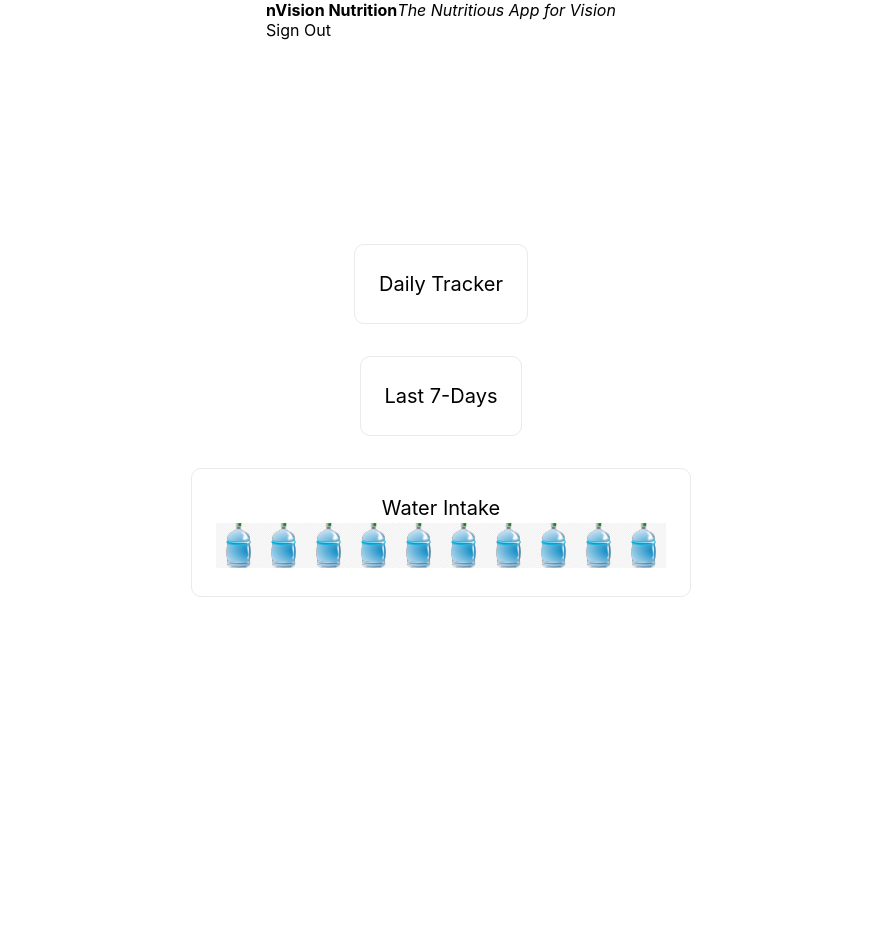
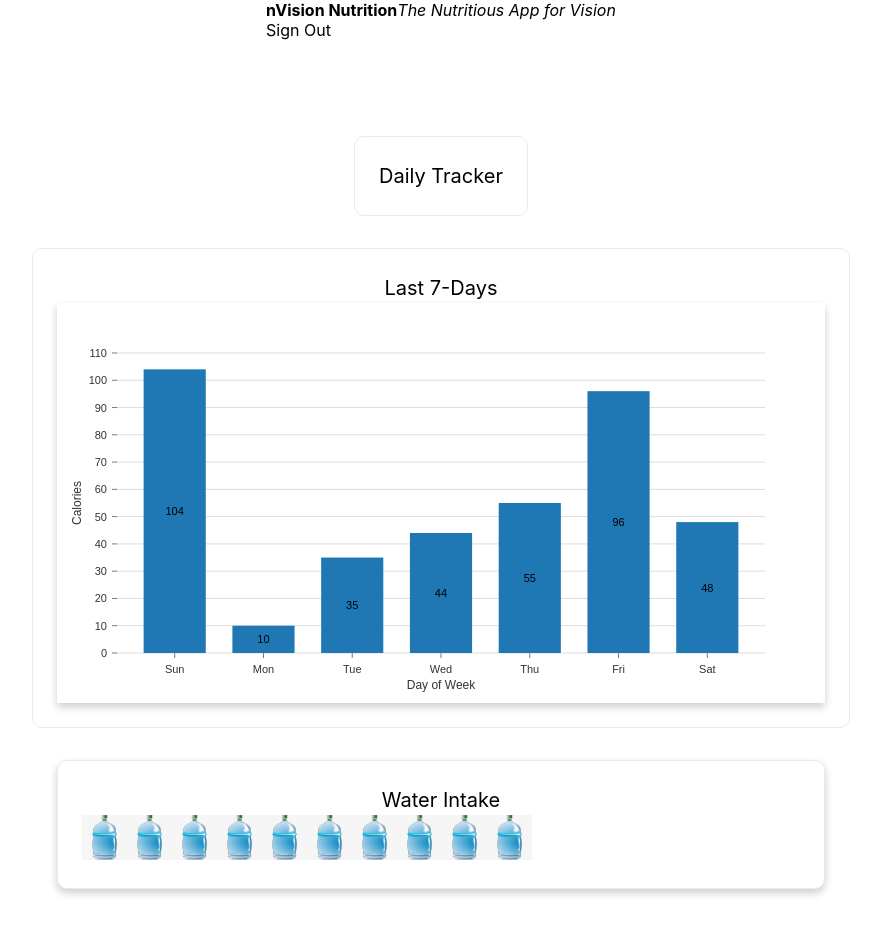
Before and after one commit to Nvision-Nutrition/nvision, a Next.js app: page / in a window 1280 px wide. Shown: the top 934 px of the page, without its empty margins (199-1080 px from the left). Before the commit the page ends 800 px from the top, so only its background shows below. Built offline with nearby package versions, Linux system fonts and the light colour scheme.

Commit message:
adding graph information

```diff
--- a/components/historyGraph.jsx
+++ b/components/historyGraph.jsx
@@ -1,11 +1,132 @@
 import React from 'react';
+import {ResponsiveBar} from '@nivo/bar';
+
 import styles from '../styles/Home.module.css';
 
 const HistoryGraph = () => {
+  const data = [
+    {
+      'dow': 'Sun',
+      'calories': 104,
+    },
+    {
+      'dow': 'Mon',
+      'calories': 10,
+    },
+    {
+      'dow': 'Tue',
+      'calories': 35,
+    },
+    {
+      'dow': 'Wed',
+      'calories': 44,
+    },
+    {
+      'dow': 'Thu',
+      'calories': 55,
+    },
+    {
+      'dow': 'Fri',
+      'calories': 96,
+    },
+    {
+      'dow': 'Sat',
+      'calories': 48,
+    },
+  ];
+
+  const config = {
+    keys: [
+      'calories',
+    ],
+    margin: {
+      'top': 50,
+      'right': 60,
+      'bottom': 50,
+      'left': 60,
+    },
+    defs: [
+      {
+        'id': 'dots',
+        'type': 'patternDots',
+        'background': 'inherit',
+        'color': '#38bcb2',
+        'size': 4,
+        'padding': 1,
+        'stagger': true,
+      },
+      {
+        'id': 'lines',
+        'type': 'patternLines',
+        'background': 'inherit',
+        'color': '#eed312',
+        'rotation': -45,
+        'lineWidth': 6,
+        'spacing': 10,
+      },
+    ],
+    fill: [
+    ],
+    axisBottom: {
+      'tickSize': 5,
+      'tickPadding': 5,
+      'tickRotation': 0,
+      'legend': 'Day of Week',
+      'legendPosition': 'middle',
+      'legendOffset': 32,
+    },
+    axisLeft: {
+      'tickSize': 5,
+      'tickPadding': 5,
+      'tickRotation': 0,
+      'legend': 'Calories',
+      'legendPosition': 'middle',
+      'legendOffset': -40,
+    },
+    legends: [
+      {
+        'dataFrom': 'keys',
+        'effects': [
+          {
+            'on': 'hover',
+            'style': {
+              'itemOpacity': 1,
+            },
+          },
+        ],
+      },
+    ],
+  };
+
+
   return (
     <>
       <div className={`${styles.card} history-graph`}>
         <p className={`${styles.description} subtitle`}>{`Last 7-Days`}</p>
+        <div className="chart">
+          <ResponsiveBar
+            data={data}
+            keys={config.keys}
+            indexBy="dow"
+            margin={config.margin}
+            padding={0.3}
+            colors={{ scheme: 'category10' }}
+            colorBy="id"
+            defs={config.defs}
+            fill={config.fill}
+            borderColor="inherit:darker(1.6)"
+            axisTop={null}
+            axisRight={null}
+            axisBottom={config.axisBottom}
+            axisLeft={config.axisLeft}
+            labelSkipWidth={12}
+            labelSkipHeight={12}
+            labelTextColor="inherit:darker(1.6)"
+            animate={true}
+            motionStiffness={90}
+            motionDamping={15}
+          />
+        </div>
       </div>
     </>
   );
--- a/package.json
+++ b/package.json
@@ -9,15 +9,14 @@
   },
   "dependencies": {
     "@material-ui/core": "^4.11.3",
+    "@nivo/bar": "^0.67.0",
     "axios": "^0.21.1",
-    "fusioncharts": "^3.16.0",
     "next": "10.1.2",
     "pg": "^8.5.1",
     "postgres": "^1.0.2",
     "react": "17.0.2",
     "react-bootstrap": "^1.5.2",
     "react-dom": "17.0.2",
-    "react-fusioncharts": "^3.1.2",
     "uuid": "^8.3.2"
   },
   "devDependencies": {
--- a/styles/globals.css
+++ b/styles/globals.css
@@ -19,3 +19,16 @@ a {
   width: 45px;
   height: 45px;
 }
+
+.chart {
+  height:50vh;
+  width:60vw;
+  background: white;
+   box-shadow: 0 4px 8px 0 rgba(0,0,0,0.2);
+     transition: 0.3s;
+
+ }
+
+ .chart:hover {
+   box-shadow: 0 8px 16px 0 rgba(0,0,0,0.2);
+ }
```
Also changed, not shown: 1 other file (tests, documents, lock files or other folders).
